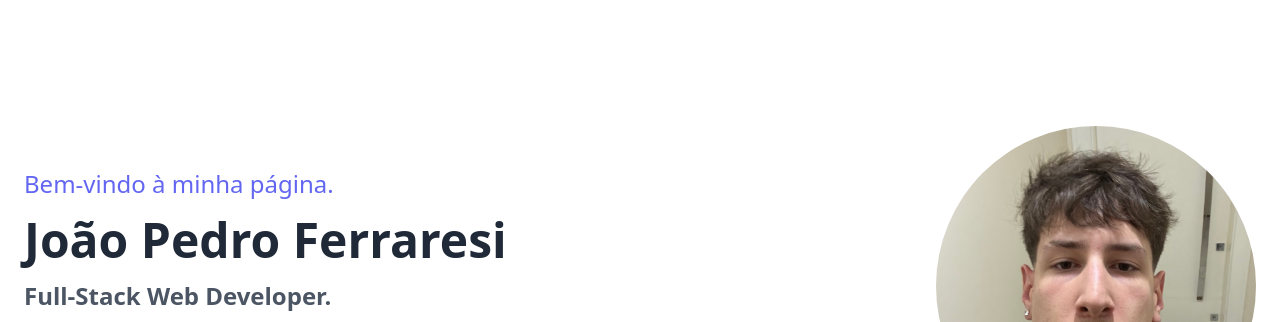
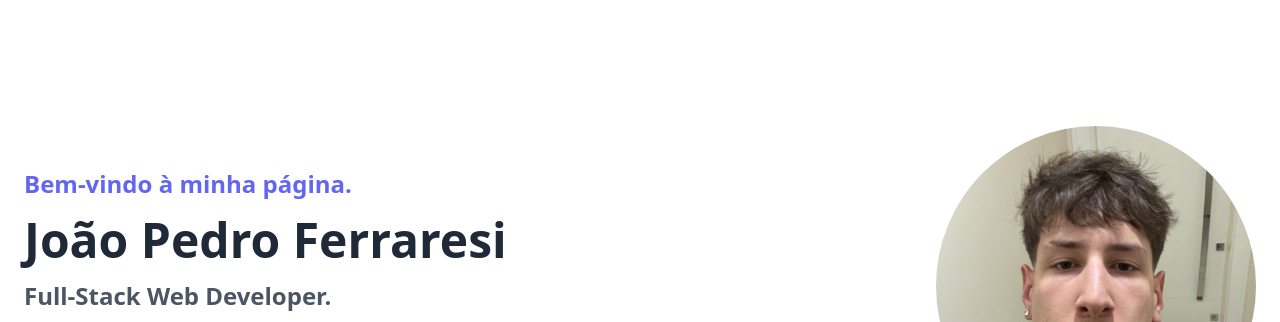
Before and after one commit to JohnsonBeast7/site-joao, a website built with Vite: page index.html in a window 1280 px wide. Shown: the part 70-392 px from the top of the page. Built offline with nearby package versions, Linux system fonts and the light colour scheme.

Commit message:
ajuste no peso da fonte na seção inicial

```diff
--- a/index.html
+++ b/index.html
@@ -47,7 +47,7 @@
     <section id="inicio" class="lg:pt-32 lg:pb-32 pt-16 pb-16 flex lg:flex-row flex-col lg:gap-0 gap-12 items-center bg-white justify-between w-full max-w-[1328px] px-6 py-4 m-auto">
         <div class="flex flex-col sm:gap-8 gap-6 w-fit">
           <div class="flex flex-col sm:gap-4 gap-2">
-            <h3 class="font-medium text-indigo-500 sm:text-2xl text-xl">Bem-vindo à minha página.</h3>
+            <h3 class="font-semibold text-indigo-500 sm:text-2xl text-xl">Bem-vindo à minha página.</h3>
             <h1 class="sm:text-5xl text-4xl text-gray-800 font-bold">João Pedro Ferraresi</h1>
             <h3 class="font-bold text-gray-600 sm:text-2xl text-xl">Full-Stack Web Developer.</h3>
           </div>
```
